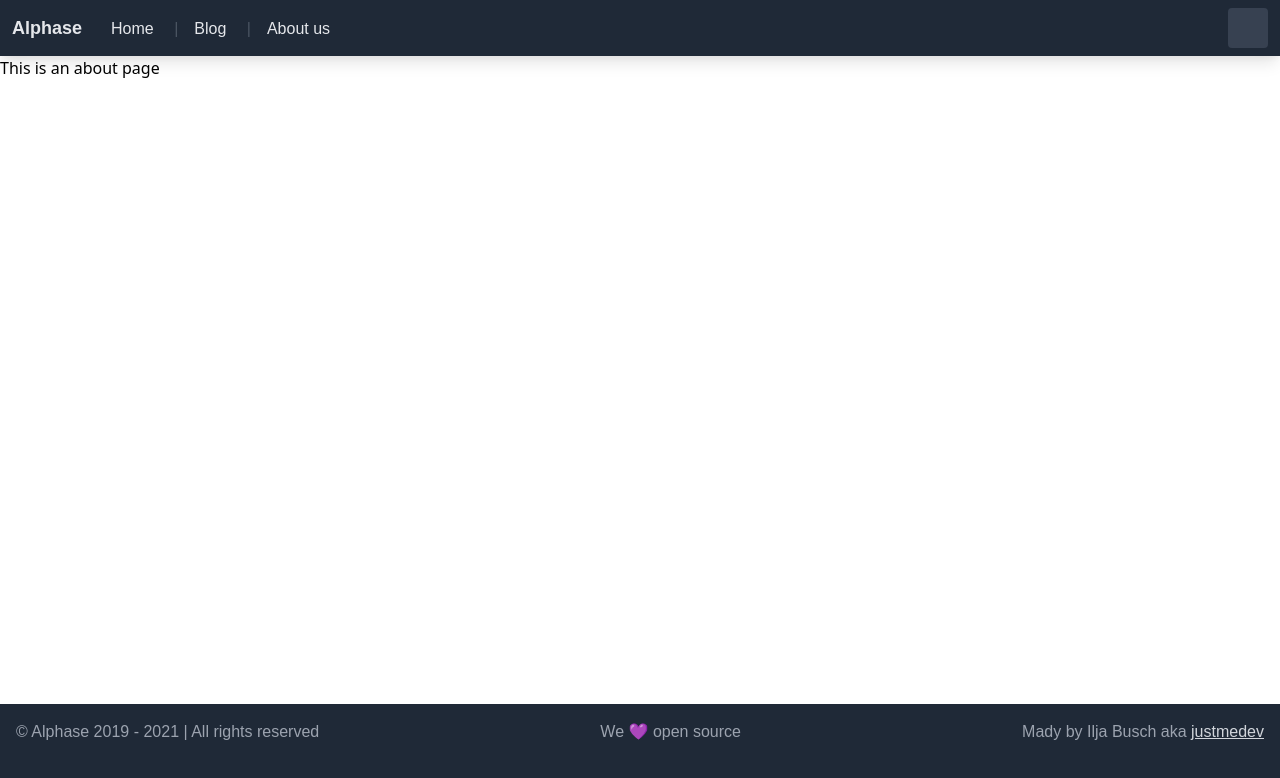
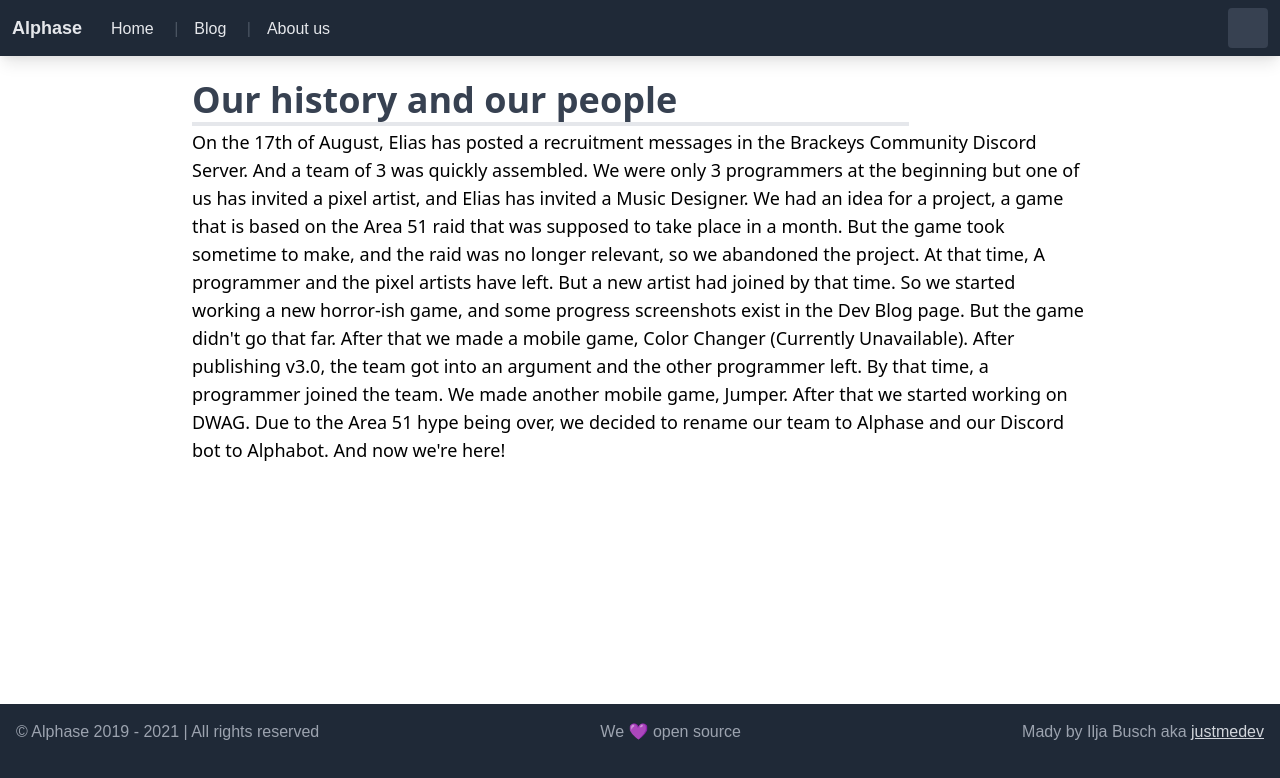
Before and after one commit to AlphaseStudios/alphasestudios.github.io, a Vue app: page /about in a window 1280 px wide. Shown: the top 778 px of the page. Built offline with nearby package versions, Linux system fonts and the light colour scheme; some icons are missing.

Commit message:
Added about text

```diff
--- a/src/views/About.vue
+++ b/src/views/About.vue
@@ -1,5 +1,25 @@
 <template>
-  <div class="about">
-    <h1>This is an about page</h1>
+  <div class="mx-2">
+    <div class="max-w-4xl m-auto my-3">
+      <div class="mb-16 mt-6">
+        <span class="text-gray-700 font-bold text-4xl">Our history and our people</span>
+        <hr>
+        <div class="text-lg">
+          On the 17th of August, Elias has posted a recruitment messages in the Brackeys Community
+          Discord Server. And a team of 3 was quickly assembled. We were only 3 programmers at the
+          beginning but one of us has invited a pixel artist, and Elias has invited a Music
+          Designer. We had an idea for a project, a game that is based on the Area 51 raid that was
+          supposed to take place in a month. But the game took sometime to make, and the raid was no
+          longer relevant, so we abandoned the project. At that time, A programmer and the pixel
+          artists have left. But a new artist had joined by that time. So we started working a new
+          horror-ish game, and some progress screenshots exist in the Dev Blog page. But the game
+          didn't go that far. After that we made a mobile game, Color Changer (Currently
+          Unavailable). After publishing v3.0, the team got into an argument and the other
+          programmer left. By that time, a programmer joined the team. We made another mobile game,
+          Jumper. After that we started working on DWAG. Due to the Area 51 hype being over, we
+          decided to rename our team to Alphase and our Discord bot to Alphabot. And now we're here!
+        </div>
+      </div>
+    </div>
   </div>
 </template>
```
